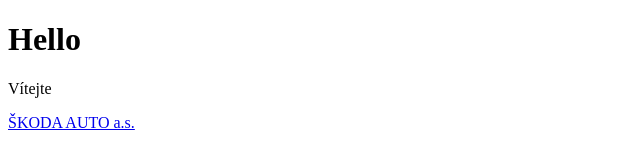
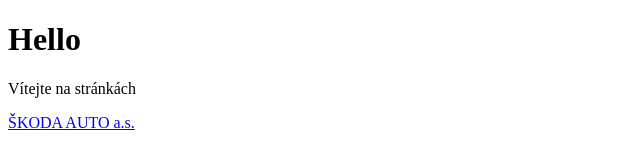
Before and after one commit to olaf-ww/Testing, a plain HTML site: page index.html in a window 1280 px wide. Shown: the whole page, without its empty margins (0-640 px from the left). Drawn offline with Linux system fonts and the light colour scheme.

Commit message:
Update index.html
Textace.

```diff
--- a/index.html
+++ b/index.html
@@ -6,7 +6,7 @@
 </HEAD>
 <BODY>
 <H1>Hello</H1>
-<P>Vítejte</P>
+<P>Vítejte na stránkách</P>
 <A href="https://www.skoda-auto.cz">ŠKODA AUTO a.s.</A>
 </BODY>
 </html>
```
